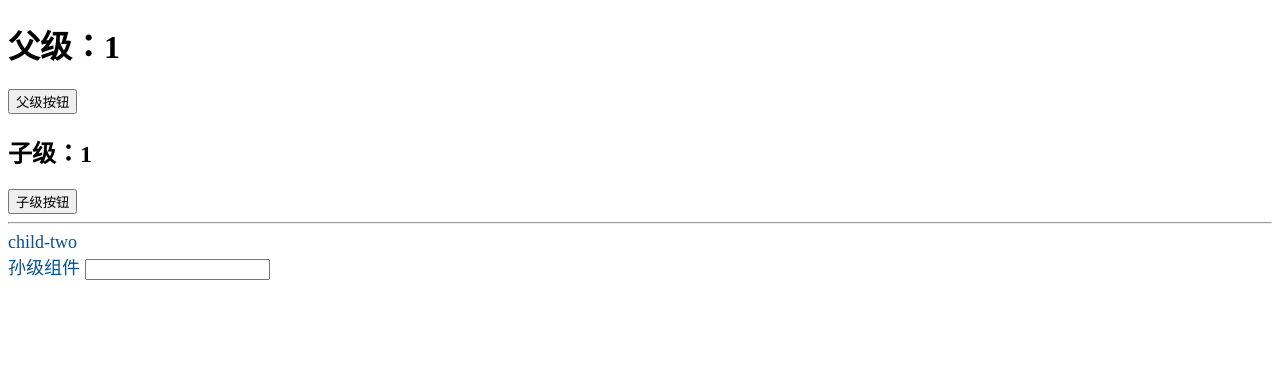
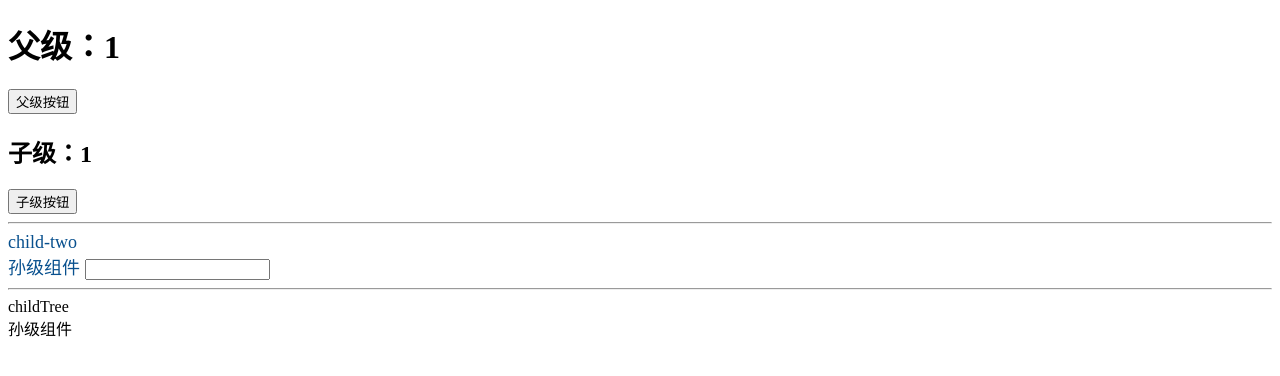
Before and after one commit to GHwhisper/vue-test, a Vue app: page / in a window 1280 px wide. Shown: the top 376 px of the page. Built offline with nearby package versions, Linux system fonts and the light colour scheme.

Commit message:
自定义组件的$listeners的用法

```diff
--- a/src/App.vue
+++ b/src/App.vue
@@ -5,18 +5,22 @@
     <child v-model="parentMessage"></child>
     <hr>
     <child-two class="child-two" hello="hello" type="password"></child-two>
+    <hr>
+    <child-three v-on:fn1="func1" @fn2="func2" v-on:fn3.native="func3" @fn4.native="func4" @click="func5"></child-three>
   </div>
 </template>
 
 <script>
 import Child from './components/Child'
 import ChildTwo from './components/ChildTwo'
+import ChildThree from './components/ChildThree'
 
 export default {
   name: 'App',
   components: {
     Child,
-    ChildTwo
+    ChildTwo,
+    ChildThree,
   },
   data() {
     return {
@@ -26,6 +30,21 @@ export default {
   methods: {
     handleClick() {
       this.parentMessage += 1
+    },
+    func1(val) {
+      console.log('v-on绑定的fn1事件' + ' ' + val)
+    },
+    func2(val) {
+      console.log('@写法绑定的fn2事件' + ' ' + val)
+    },
+    func3() {
+      console.log('v-on绑定的fn3事件')
+    },
+    func4() {
+      console.log('@写法绑定的fn4事件')
+    },
+    func5() {
+      console.log('click')
     }
   }
 }
--- /dev/null
+++ b/src/components/ChildThree.vue
@@ -0,0 +1,25 @@
+<template>
+  <div>
+    childTree
+    <grandson-two v-on="$listeners"></grandson-two>
+  </div>
+</template>
+
+<script>
+import GrandsonTwo from './GrandsonTwo'
+
+export default {
+  name: 'ChildThree',
+  components: {
+    GrandsonTwo
+  },
+  mounted() {
+    console.log(this.$listeners)
+    this.$emit('fn2', '子级触发')
+  }
+}
+</script>
+
+<style lang="scss" scoped>
+
+</style>
--- /dev/null
+++ b/src/components/GrandsonTwo.vue
@@ -0,0 +1,21 @@
+<template>
+  <div>孙级组件</div>
+</template>
+
+<script>
+export default {
+  name: 'GrandsonTwo',
+  mounted() {
+    setTimeout(() => {
+      this.$emit('fn1', '孙级触发')
+    }, 1000)
+    setTimeout(() => {
+      this.$emit('click')
+    }, 2000)
+  }
+}
+</script>
+
+<style lang="scss" scoped>
+
+</style>
```
